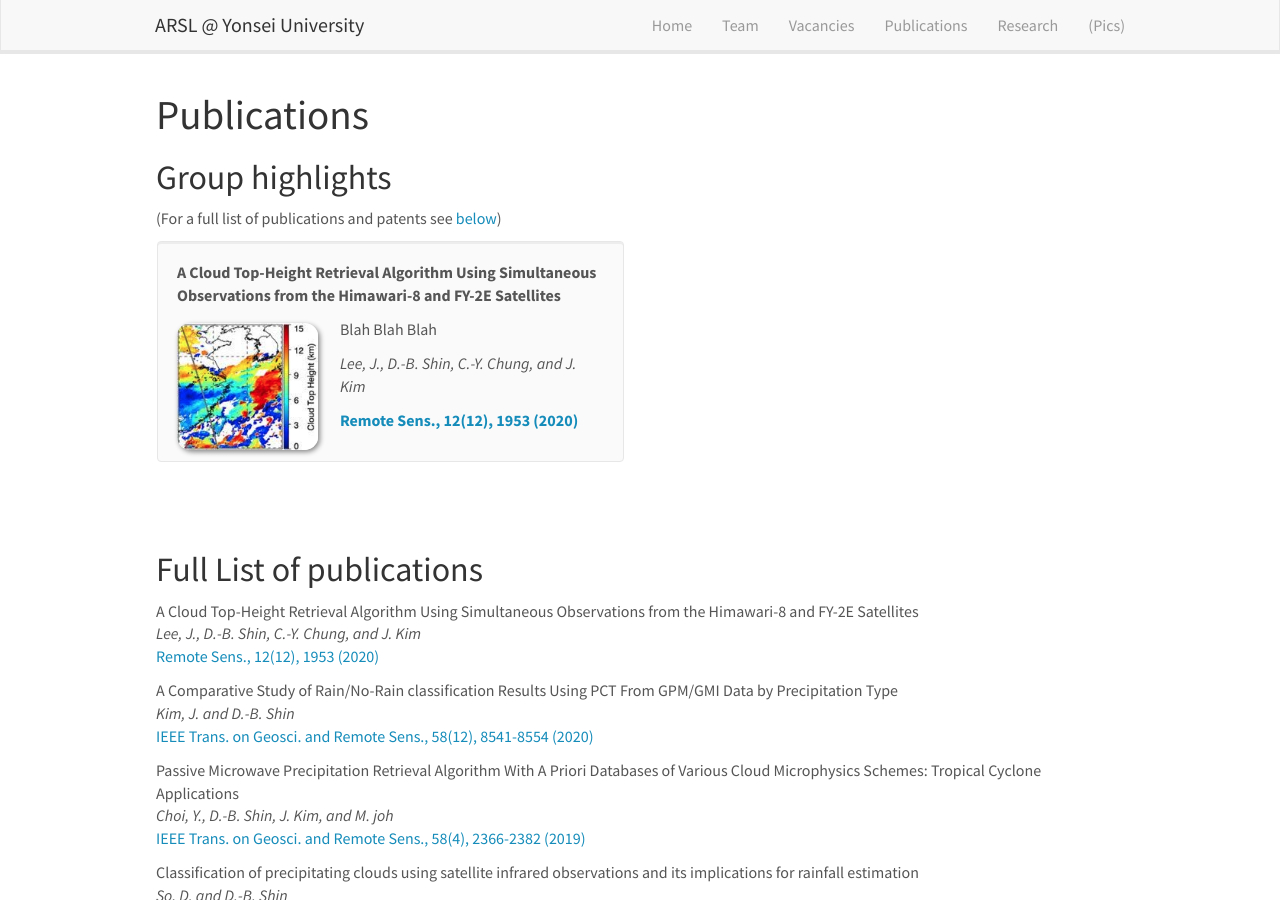
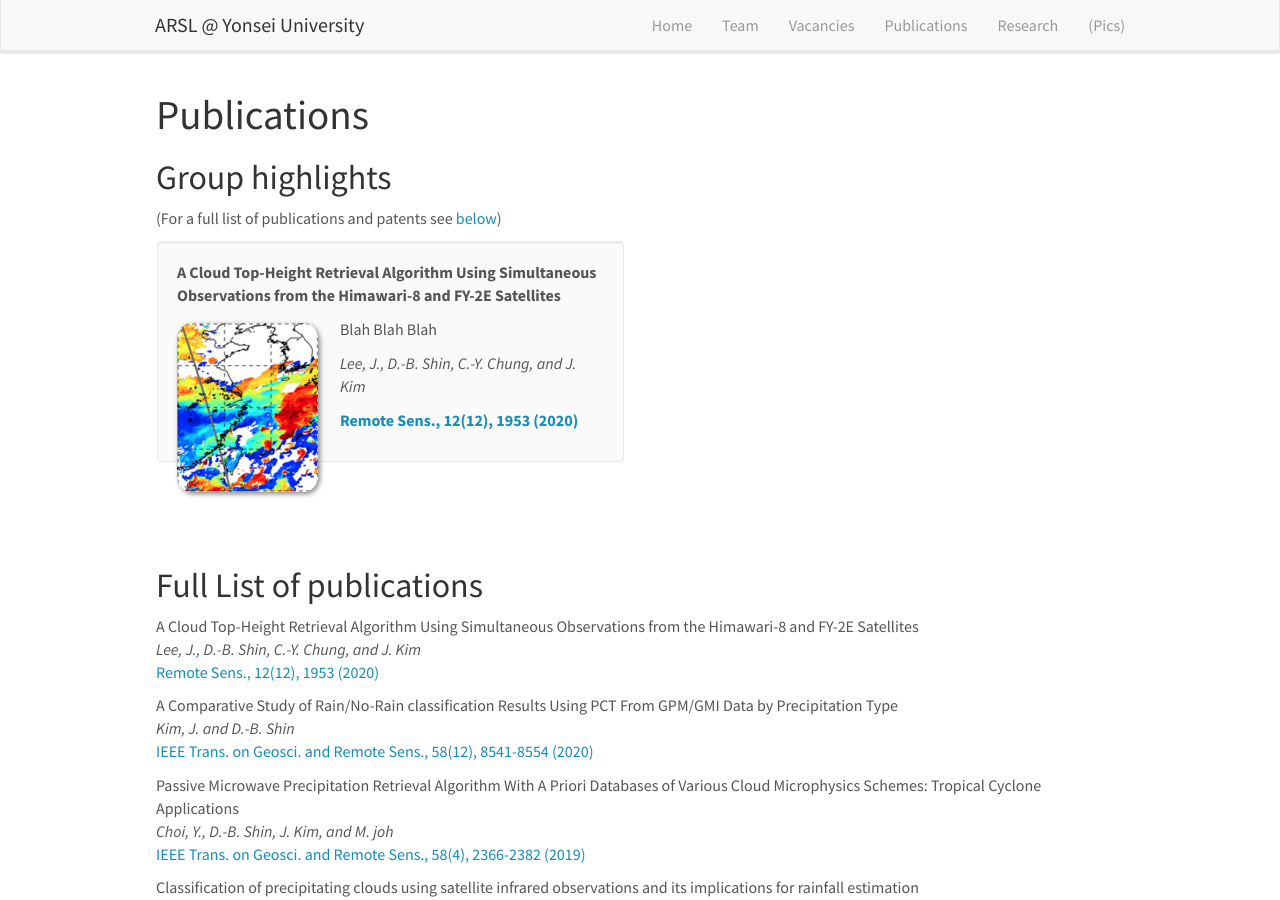
Before and after one commit to roo2003/roo2003.github.io, a Jekyll site: the page built from _pages/publications.md, in a window 1280 px wide and 900 px high. Built offline with Jekyll 4.4.1, drawn with Linux system fonts in a browser that asks for light colours; nearby versions of some CDN libraries.

Commit message:
Initial commit of Jekyll blog

```diff
--- a/_data/publist.yml
+++ b/_data/publist.yml
@@ -1,5 +1,5 @@
 - title: "A Cloud Top-Height Retrieval Algorithm Using Simultaneous Observations from the Himawari-8 and FY-2E Satellites"
-  image: Pub_CTH2.png
+  image: Pub_CTH3.png
   description: "Blah Blah Blah"
   authors: Lee, J., D.-B. Shin, C.-Y. Chung, and J. Kim
   link:
```
Also changed, not shown: images/pubpic/Pub_CTH3.PNG (added).
